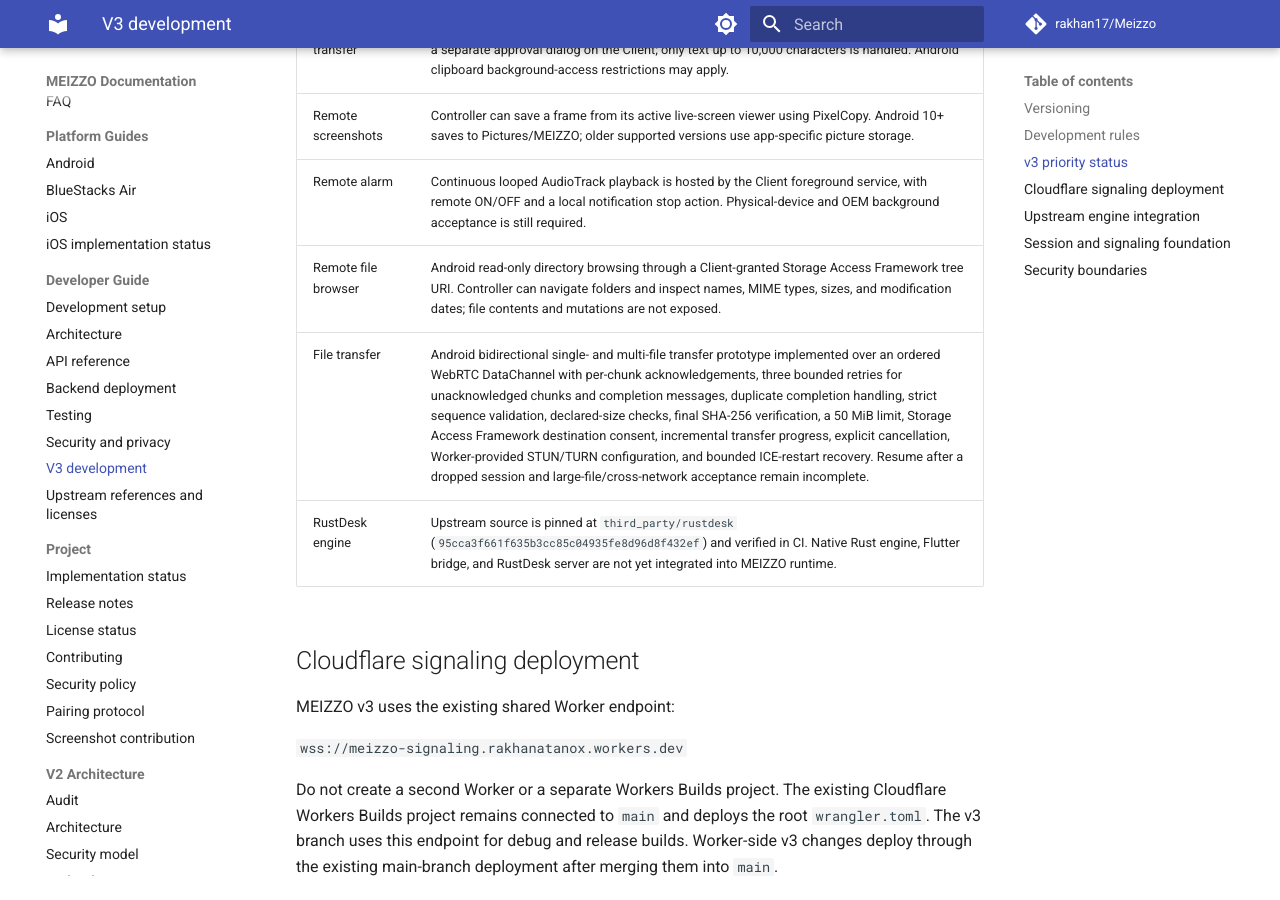
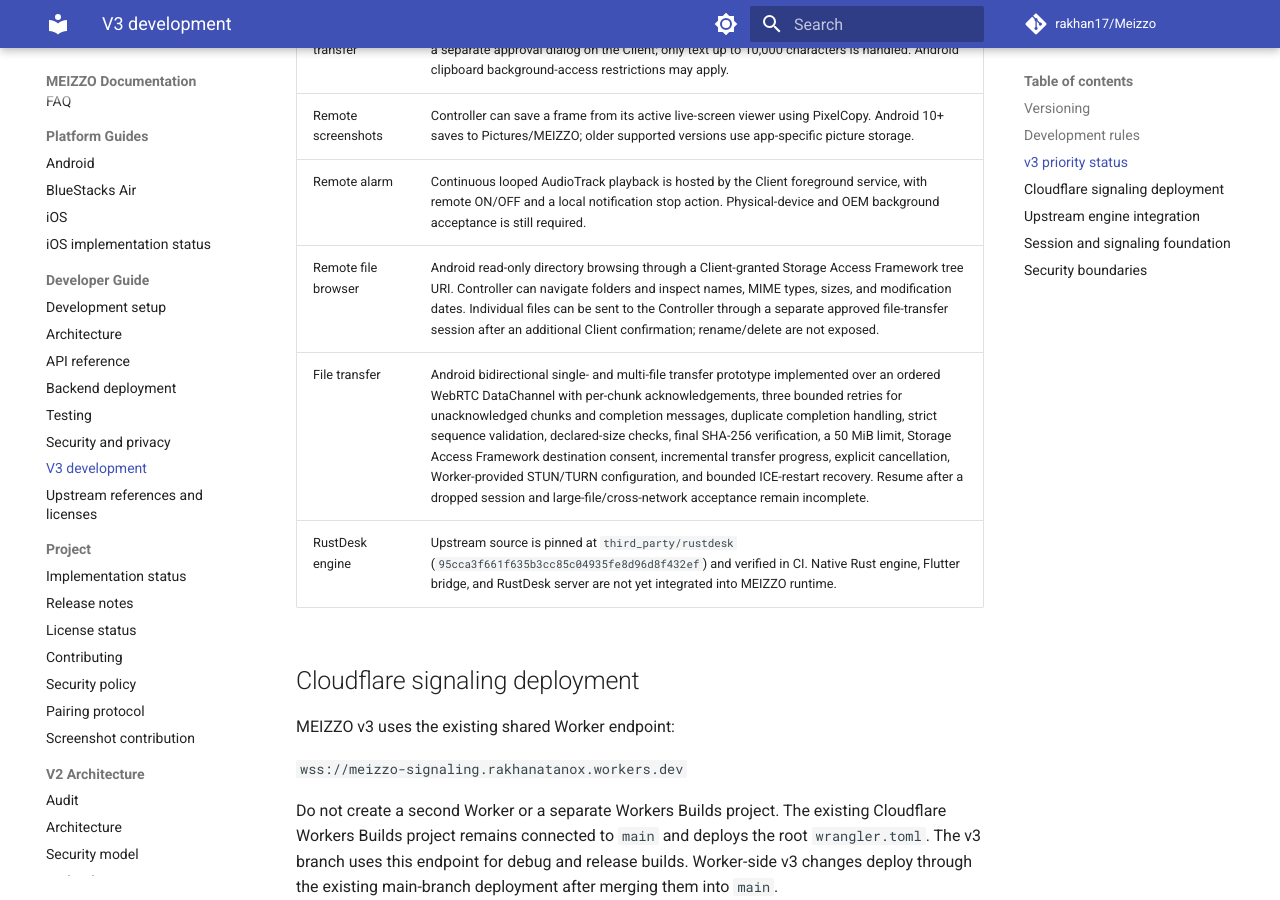
Before and after one commit to rakhan17/Meizzo, an MkDocs documentation site: the page built from docs/v3/README.md, in a window 1280 px wide and 900 px high, scrolled down 1633 px. Built offline with MkDocs 1.6.1 and Material for MkDocs 9.7.7, drawn with Linux system fonts in a browser that asks for light colours; comment, search, counter and statistics services are not loaded.

Commit message:
Document consent-gated remote file downloads

```diff
--- a/docs/v3/README.md
+++ b/docs/v3/README.md
@@ -32,7 +32,7 @@ This branch is the isolated development line for MEIZZO 3.x. The v2.5.0 stable l
 | Clipboard transfer | Controller can request Client text clipboard or send text to it. Every read and overwrite requires a separate approval dialog on the Client; only text up to 10,000 characters is handled. Android clipboard background-access restrictions may apply. |
 | Remote screenshots | Controller can save a frame from its active live-screen viewer using PixelCopy. Android 10+ saves to Pictures/MEIZZO; older supported versions use app-specific picture storage. |
 | Remote alarm | Continuous looped AudioTrack playback is hosted by the Client foreground service, with remote ON/OFF and a local notification stop action. Physical-device and OEM background acceptance is still required. |
-| Remote file browser | Android read-only directory browsing through a Client-granted Storage Access Framework tree URI. Controller can navigate folders and inspect names, MIME types, sizes, and modification dates; file contents and mutations are not exposed. |
+| Remote file browser | Android read-only directory browsing through a Client-granted Storage Access Framework tree URI. Controller can navigate folders and inspect names, MIME types, sizes, and modification dates. Individual files can be sent to the Controller through a separate approved file-transfer session after an additional Client confirmation; rename/delete are not exposed. |
 | File transfer | Android bidirectional single- and multi-file transfer prototype implemented over an ordered WebRTC DataChannel with per-chunk acknowledgements, three bounded retries for unacknowledged chunks and completion messages, duplicate completion handling, strict sequence validation, declared-size checks, final SHA-256 verification, a 50 MiB limit, Storage Access Framework destination consent, incremental transfer progress, explicit cancellation, Worker-provided STUN/TURN configuration, and bounded ICE-restart recovery. Resume after a dropped session and large-file/cross-network acceptance remain incomplete. |
 | RustDesk engine | Upstream source is pinned at `third_party/rustdesk` (`95cca3f661f635b3cc85c04935fe8d96d8f432ef`) and verified in CI. Native Rust engine, Flutter bridge, and RustDesk server are not yet integrated into MEIZZO runtime. |
 
```
